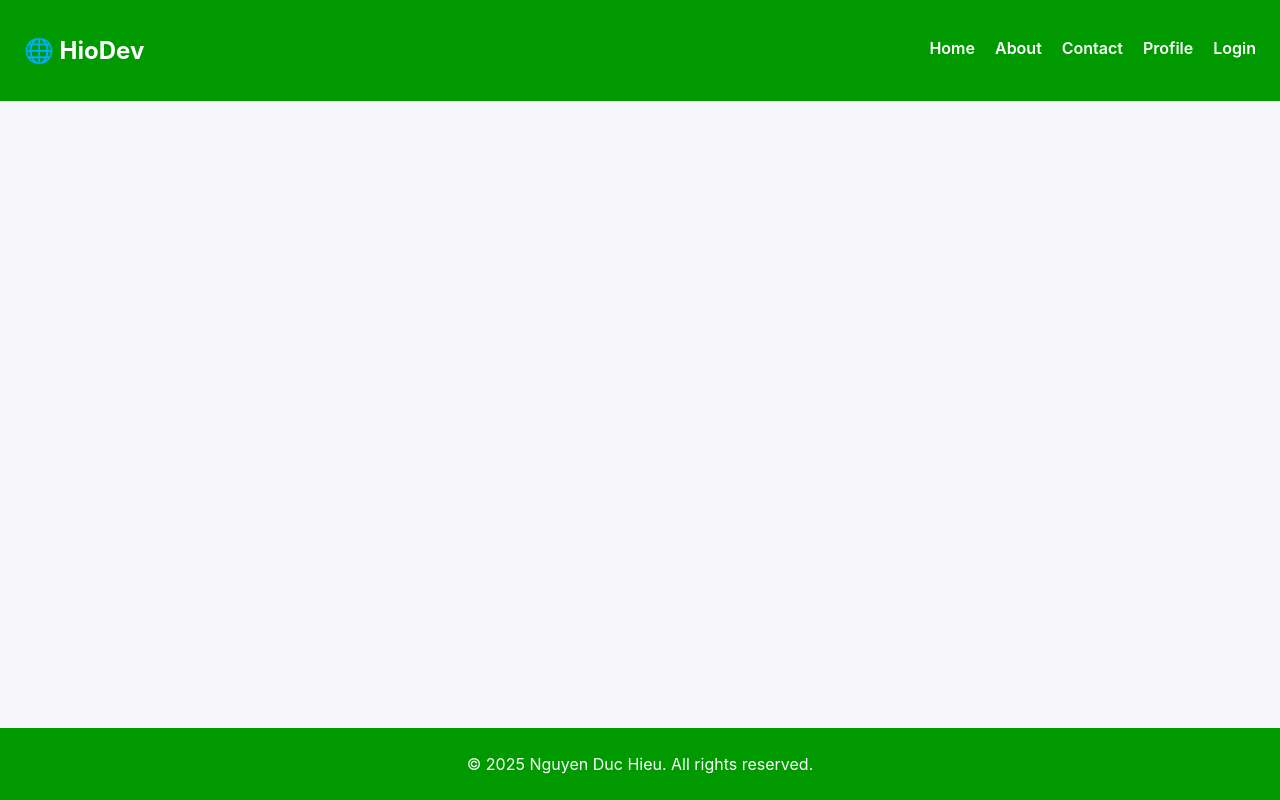
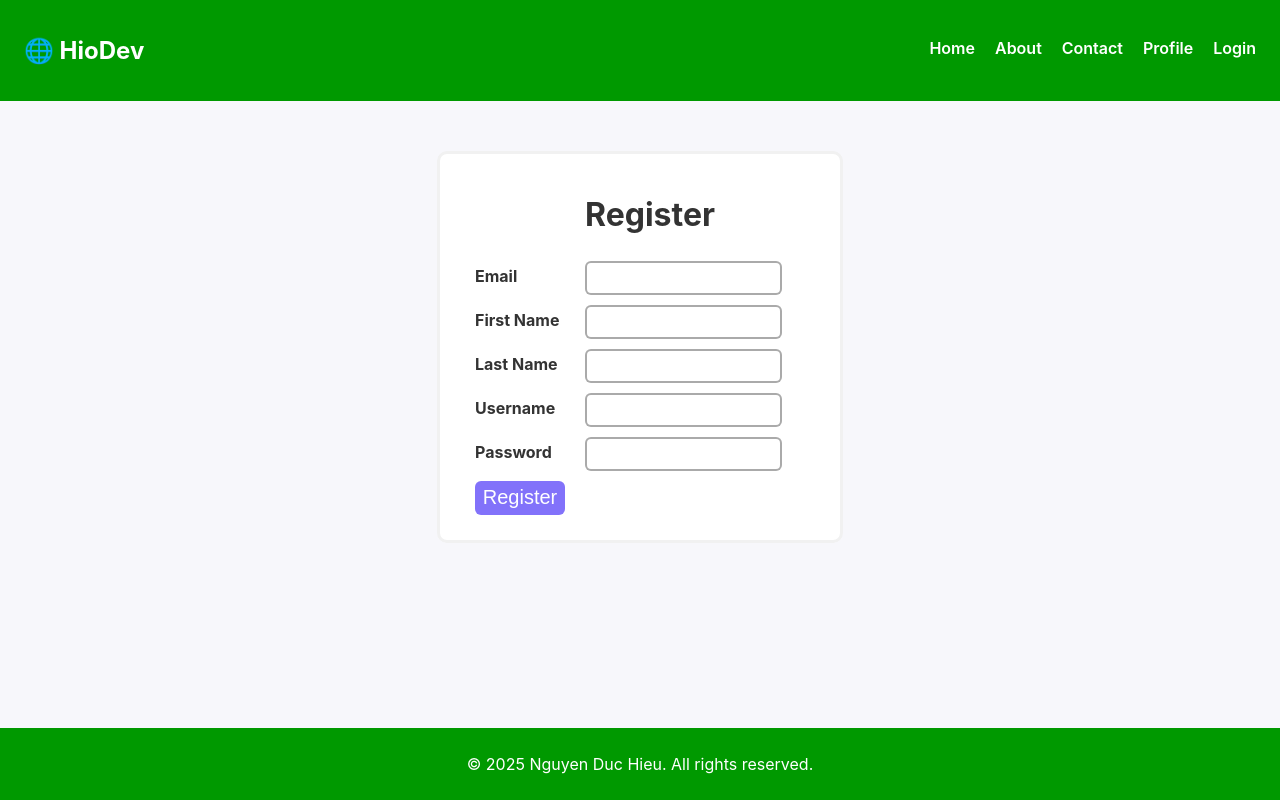
Before and after one commit to ndh10dev/reactjs, a React (Create React App) app in the folder my-app-ts/: page /register in a window 1280 px wide. Built offline with nearby package versions, Linux system fonts and the light colour scheme.

Commit message:
update 19/12

```diff
--- a/my-app-ts/src/App.tsx
+++ b/my-app-ts/src/App.tsx
@@ -14,6 +14,7 @@ import ProfileInfo from "./pages/ProfileInfo";
 import ChangePassword from "./pages/ChangePassword";
 import ProtectedRoute from "./components/ProtectedRoute";
 import Login from "./pages/Login";
+import Register from "./pages/Register";
 
 const isAuthenticated = true; // Giả sử trạng thái đăng nhập
 
@@ -71,6 +72,7 @@ function App() {
         }
       />
       <Route path="/login" element={<Login />} />
+      <Route path="/register" element={<Register />} />
       <Route
         path="/profile/*"
         element={
--- a/my-app-ts/src/components/Header.tsx
+++ b/my-app-ts/src/components/Header.tsx
@@ -18,7 +18,7 @@ function Header() {
           <NavLink to="/profile" className={({ isActive }) =>
             isActive ?"nav-link active" :"nav-link"
           }>Profile</NavLink>
-          <NavLink to="/profile/login" className={({ isActive }) =>
+          <NavLink to="/login" className={({ isActive }) =>
             isActive ?"nav-link active" :"nav-link"
           }>Login</NavLink>
       </nav>
--- a/my-app-ts/src/index.css
+++ b/my-app-ts/src/index.css
@@ -60,6 +60,48 @@ header {
 /*PAGE CONTENT*/
 .page {
   padding: 20px 30px;
+}
+.changepassform {
+  border: 3px solid #f1f1f1;
+  width: 400px;
+  margin: auto;
+  margin-top: 50px;
+  background-color: white;
+  border-radius: 10px;
+}
+.changepassform h2 {
+  text-align: center;
+}
+.loginform {
+  border: 3px solid #f1f1f1;
+  width: 400px;
+  margin: auto;
+  margin-top: 50px;
+  background-color: white;
+  border-radius: 10px;
+}
+.loginform h1 {
+  text-align: center;
+}
+.loginform .psw {
+  float: right;
+  padding-top: 16px;
+}
+.links{
+  display: flex;
+  justify-content: space-between;
+  margin-top: 20px;
+  font-weight: 600;
+}
+.page input{
+  input[type=text], input[type=password] {
+  width: 100%;
+  padding: 12px 20px;
+  margin: 8px 0;
+  display: inline-block;
+  border: 1px solid #ccc;
+  box-sizing: border-box;
+}
 }
 h1{
   padding-left: 20px;
--- a/my-app-ts/src/pages/ChangePassword.tsx
+++ b/my-app-ts/src/pages/ChangePassword.tsx
@@ -1,10 +1,10 @@
 export default function ChangePassword() {
   return (
-    <div style={{ margin: "20px" }}>
-      <h2>Thay đổi mật khẩu</h2>
-      <input type="password" placeholder="Mật khẩu mới" />
+    <div className="changepassform" style={{ margin: "20px" }}>
+      <h2>Change Password</h2>
+      <input type="password" placeholder="New Password" />
       <br />
-      <button>New</button>
+      <button>Change</button>
     </div>
   );
 }
--- a/my-app-ts/src/pages/Login.tsx
+++ b/my-app-ts/src/pages/Login.tsx
@@ -1,8 +1,81 @@
+import { useState } from "react";
+import { NavLink, useNavigate } from "react-router-dom";
+
 export default function Login() {
+  const [email, setEmail] = useState("");
+  const [password, setPassword] = useState("");
+  const navigate = useNavigate();
+
+  const handleLogin = async () => {
+    if (!email.trim() || !password.trim()) {
+      alert("Please enter all the required information.");
+      return;
+    }
+
+    try {
+      const res = await fetch(
+        "https://v-social.onrender.com/api/auth/login",
+        {
+          method: "POST",
+          headers: {
+            "Content-Type": "application/json",
+          },
+          body: JSON.stringify({ email, password }),
+        }
+      );
+
+      const data = await res.json();
+
+      if (!res.ok) {
+        alert(data?.message || "Incorrect email or password");
+        return;
+      }
+
+      const accessToken = data?.data?.tokens?.accessToken;
+
+      if (!accessToken) {
+        alert("Login failed: token not found");
+        return;
+      }
+      localStorage.setItem("accessToken", accessToken);
+
+      alert("Login successful");
+      navigate("/");
+    } catch (error) {
+      alert("Unable to connect to server");
+    }
+  };
+
   return (
-    <div style={{ margin: "20px" }}>
-      <h1>Login</h1>
-      <p>Please enter your credentials to log in.</p>
+    <div className="loginform">
+      <div className="page">
+        <h1>Login</h1>
+
+        <div>
+          <label>Email</label>
+          <input
+            type="email"
+            value={email}
+            onChange={(e) => setEmail(e.target.value)}
+          />
+        </div>
+
+        <div>
+          <label>Password</label>
+          <input
+            type="password"
+            value={password}
+            onChange={(e) => setPassword(e.target.value)}
+          />
+        </div>
+
+        <button onClick={handleLogin}>Login</button>
+
+        <div className="links">
+          <NavLink to="/profile/info">Forgot password</NavLink>
+          <NavLink to="/register">Register</NavLink>
+        </div>
+      </div>
     </div>
   );
 }
--- /dev/null
+++ b/my-app-ts/src/pages/Register.tsx
@@ -0,0 +1,118 @@
+import { useState } from "react";
+import { useNavigate } from "react-router-dom";
+
+export default function Register() {
+  const [email, setEmail] = useState("");
+  const [password, setPassword] = useState("");
+  const [firstName, setFirstName] = useState("");
+  const [lastName, setLastName] = useState("");
+  const [username, setUsername] = useState("");
+
+  const navigate = useNavigate();
+
+  const handleRegister = async () => {
+  if (
+    !email.trim() ||
+    !password.trim() ||
+    !firstName.trim() ||
+    !lastName.trim() ||
+    !username.trim()
+  ) {
+    alert("Please enter all the required information.");
+    return;
+  }
+
+  try {
+    const res = await fetch(
+      "https://v-social.onrender.com/api/auth/register",
+      {
+        method: "POST",
+        headers: {
+          "Content-Type": "application/json",
+        },
+        body: JSON.stringify({
+          email,
+          password,
+          firstName,
+          lastName,
+          username,
+        }),
+      }
+    );
+
+    const data = await res.json();
+
+    if (!res.ok) {
+      alert(data.message || "Register failed");
+      return;
+    }
+    localStorage.setItem(
+      "accessToken",
+      data.data.tokens.accessToken
+    );
+    localStorage.setItem(
+      "refreshToken",
+      data.data.tokens.refreshToken
+    );
+
+    alert("Register successful");
+    navigate("/");
+  } catch (err) {
+    alert("Unable to connect to server");
+  }
+};
+  return (
+    <div className="loginform">
+      <div className="page">
+        <h1>Register</h1>
+
+        <div>
+          <label>Email</label>
+          <input
+            type="email"
+            value={email}
+            onChange={(e) => setEmail(e.target.value)}
+          />
+        </div>
+
+        <div>
+          <label>First Name</label>
+          <input
+            type="text"
+            value={firstName}
+            onChange={(e) => setFirstName(e.target.value)}
+          />
+        </div>
+
+        <div>
+          <label>Last Name</label>
+          <input
+            type="text"
+            value={lastName}
+            onChange={(e) => setLastName(e.target.value)}
+          />
+        </div>
+
+        <div>
+          <label>Username</label>
+          <input
+            type="text"
+            value={username}
+            onChange={(e) => setUsername(e.target.value)}
+          />
+        </div>
+
+        <div>
+          <label>Password</label>
+          <input
+            type="password"
+            value={password}
+            onChange={(e) => setPassword(e.target.value)}
+          />
+        </div>
+
+        <button onClick={handleRegister}>Register</button>
+      </div>
+    </div>
+  );
+}
```
